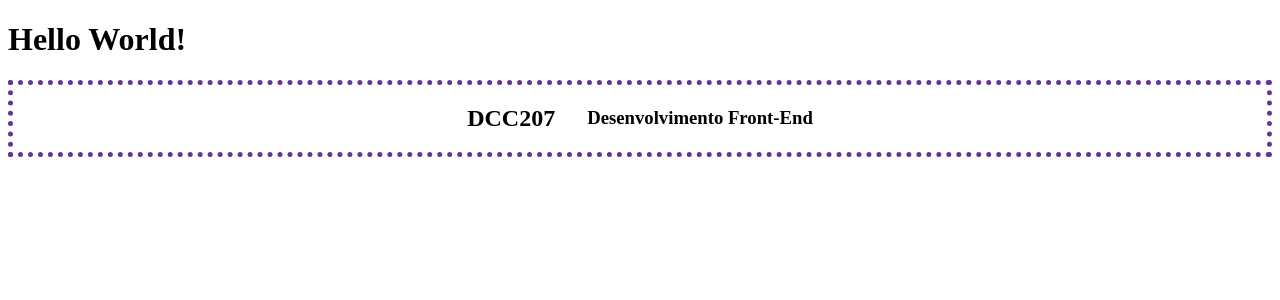
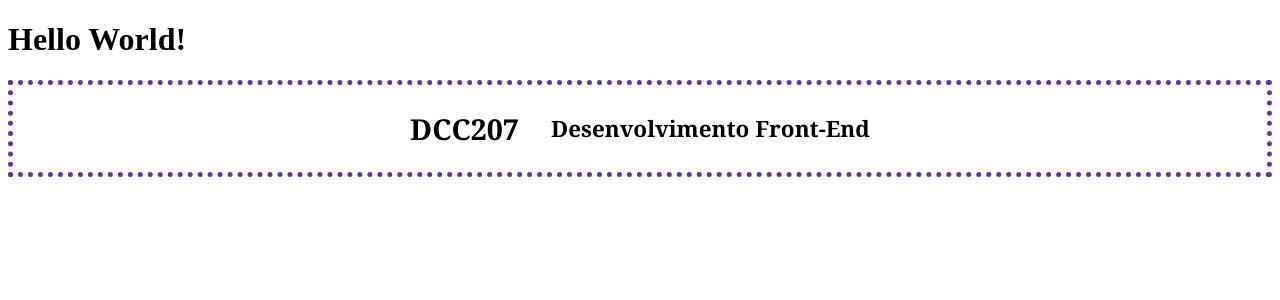
Before and after one commit to ufjf-dcc207/ufjf-dcc207-2024-3-a-atv01-VanessaTrajano, a React (Vite) app: page / in a window 1280 px wide. Shown: the top 300 px of the page. Built offline with nearby package versions, Linux system fonts and the light colour scheme.

Commit message:
Modifica CSS

```diff
--- a/src/Disciplina.css
+++ b/src/Disciplina.css
@@ -4,4 +4,6 @@
     align-items: center;
     justify-content: center;
     border: 5px dotted rebeccapurple;
+    font-size: larger;
+    font-family: Georgia, 'Times New Roman', Times, serif;
 }
```
